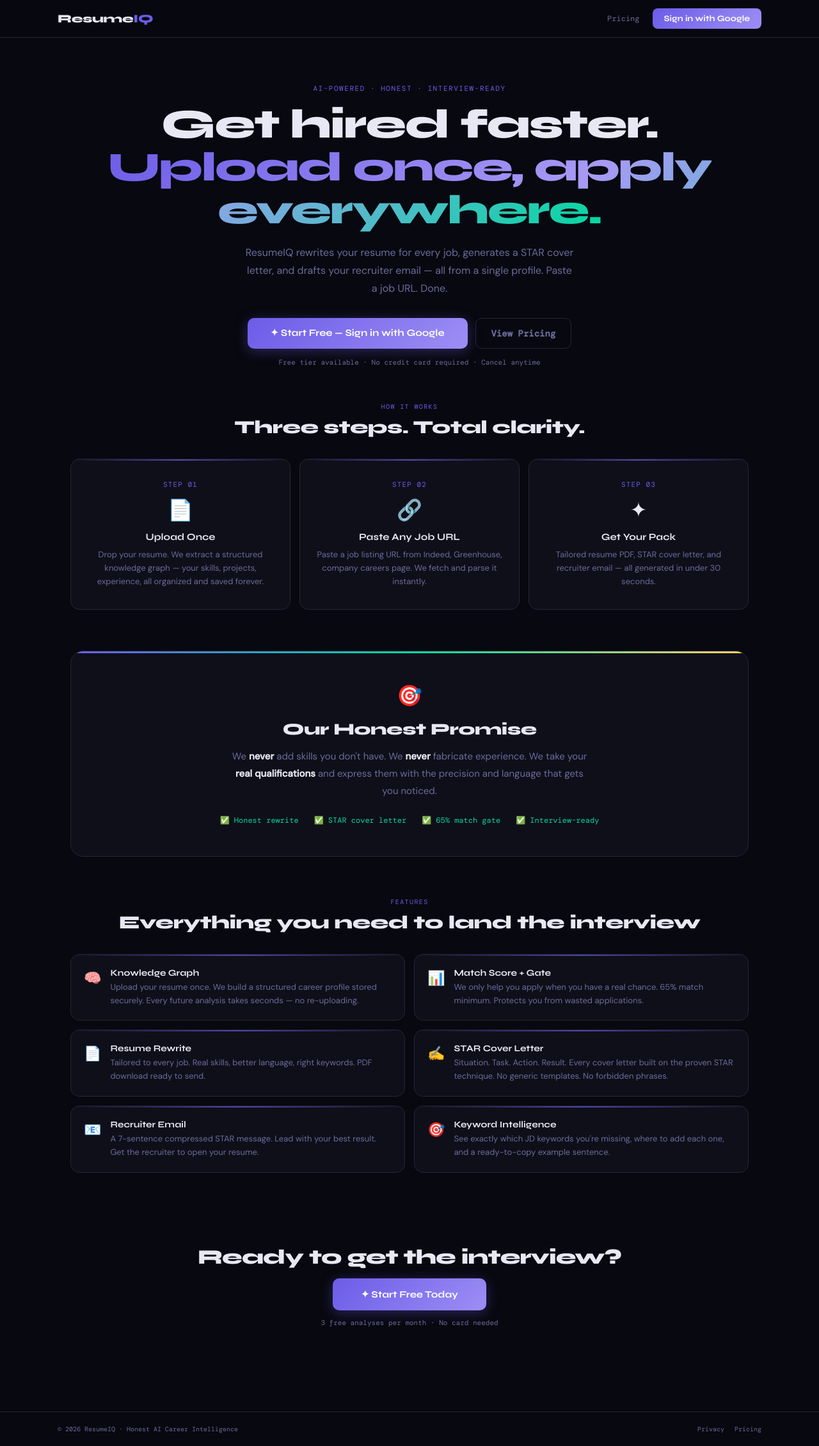
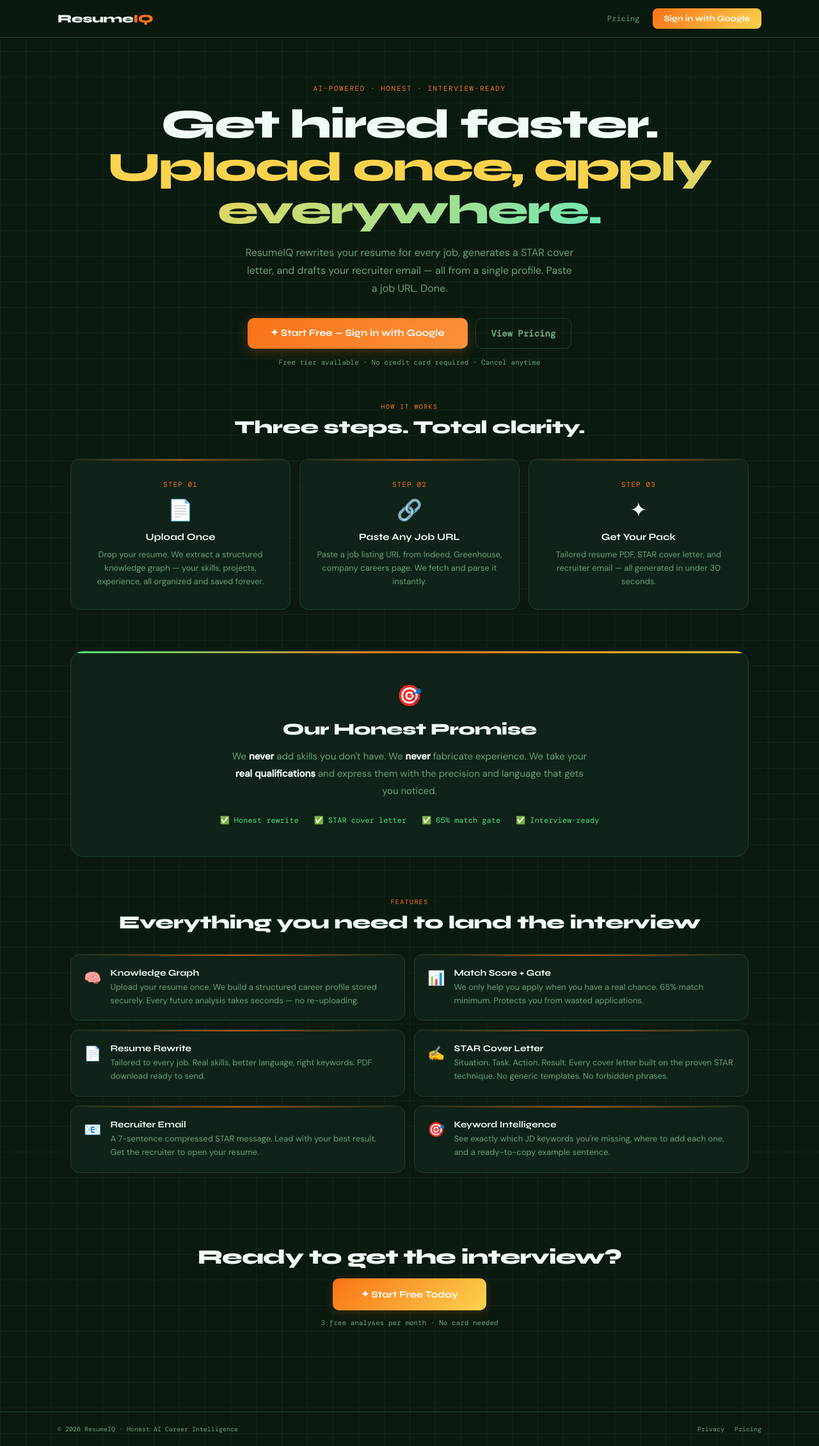
Before and after one commit to Dr-GirijaKaretla/resumeIQ_v2, a Flask app: page / in a window 1280 px wide. Shown: the whole page at 64% size. Run offline with Flask 3, Linux system fonts and the light colour scheme; some libraries are stand-ins or nearby versions.

Commit message:
Add files via upload

```diff
--- a/templates/base.html
+++ b/templates/base.html
@@ -10,18 +10,29 @@
   <style>
     *, *::before, *::after { box-sizing: border-box; margin: 0; padding: 0; }
     :root {
-      --bg: #080810; --surface: #0f0f1a; --surface2: #161624;
-      --border: #252538; --accent: #6c5ce7; --glow: rgba(108,92,231,.35);
-      --green: #00d9a0; --red: #ff6b6b; --yellow: #ffd166;
-      --text: #e8e8f5; --muted: #6b6b9a; --white: #ffffff;
+      /* Green & Orange — warm, bold, premium */
+      --bg:      #0a1a0f;   /* deep forest green-black */
+      --surface: #0f2318;   /* dark green surface */
+      --surface2:#132b1e;   /* slightly lighter green */
+      --border:  #1e4230;   /* green-tinted border */
+      --accent:  #f97316;   /* warm orange — primary CTA */
+      --glow:    rgba(249,115,22,.25);
+      --green:   #4ade80;   /* bright green for success */
+      --red:     #f87171;   /* soft rose for errors */
+      --yellow:  #fbbf24;   /* amber for warnings */
+      --text:    #f0fdf4;   /* near white with green tint */
+      --muted:   #6b9e7a;   /* muted green-grey */
+      --white:   #ffffff;
+      --orange:  #f97316;   /* orange alias */
+      --orange2: #fb923c;   /* lighter orange */
     }
     body {
       background: var(--bg); color: var(--text);
       font-family: 'DM Sans', sans-serif; min-height: 100vh;
       background-image:
-        linear-gradient(var(--border)33 1px, transparent 1px),
-        linear-gradient(90deg, var(--border)33 1px, transparent 1px);
-      background-size: 36px 36px;
+        linear-gradient(rgba(30,66,48,.3) 1px, transparent 1px),
+        linear-gradient(90deg, rgba(30,66,48,.3) 1px, transparent 1px);
+      background-size: 40px 40px;
     }
     @keyframes fadeUp { from{opacity:0;transform:translateY(16px)} to{opacity:1;transform:translateY(0)} }
     @keyframes spin   { to { transform: rotate(360deg); } }
@@ -30,7 +41,7 @@
     /* ── NAV ── */
     nav {
       position: sticky; top: 0; z-index: 100;
-      background: rgba(8,8,16,.92); backdrop-filter: blur(12px);
+      background: rgba(10,26,15,.95); backdrop-filter: blur(12px);
       border-bottom: 1px solid var(--border);
       padding: 0 24px;
     }
@@ -44,7 +55,7 @@
       font-size: 18px; letter-spacing: -.02em; text-decoration: none;
       color: var(--text);
     }
-    .logo span { color: var(--accent); }
+    .logo span { color: #f97316; }
     .nav-links { display: flex; align-items: center; gap: 8px; }
     .nav-link {
       font-family: 'DM Mono', monospace; font-size: 12px;
@@ -55,7 +66,7 @@
     .nav-link.active { color: var(--text); }
     .btn-nav {
       font-family: 'Syne', sans-serif; font-weight: 700; font-size: 13px;
-      background: linear-gradient(135deg, var(--accent), #9d8ef5);
+      background: linear-gradient(135deg, #f97316, #fcd34d);
       color: #fff; border: none; border-radius: 8px;
       padding: 8px 18px; cursor: pointer; text-decoration: none;
       transition: all .2s;
@@ -71,8 +82,8 @@
       padding: 2px 8px; border-radius: 99px;
     }
     .tier-free     { background: rgba(107,107,154,.15); color: var(--muted); border: 1px solid rgba(107,107,154,.3); }
-    .tier-job_hunter { background: rgba(108,92,231,.15); color: #a89af5; border: 1px solid rgba(108,92,231,.3); }
-    .tier-career_pro { background: rgba(0,217,160,.15); color: var(--green); border: 1px solid rgba(0,217,160,.3); }
+    .tier-job_hunter { background: rgba(249,115,22,.15); color: #fcd34d; border: 1px solid rgba(249,115,22,.3); }
+    .tier-career_pro { background: rgba(74,222,128,.15); color: var(--green); border: 1px solid rgba(74,222,128,.3); }
 
     /* ── MAIN WRAPPER ── */
     .wrap { max-width: 1100px; margin: 0 auto; padding: 0 20px 60px; }
@@ -102,21 +113,21 @@
       text-decoration: none; text-align: center;
     }
     .btn-primary {
-      background: linear-gradient(135deg, var(--accent), #9d8ef5);
-      color: #fff; box-shadow: 0 4px 20px var(--glow);
+      background: linear-gradient(135deg, #f97316, #fcd34d);
+      color: #fff; box-shadow: 0 4px 16px rgba(249,115,22,.18);
     }
     .btn-primary:hover { transform: translateY(-2px); box-shadow: 0 8px 28px var(--glow); }
     .btn-primary:disabled { opacity: .5; cursor: not-allowed; transform: none; }
-    .btn-green  { background: linear-gradient(135deg, var(--green), #00b382); color: #080810; }
-    .btn-green:hover { transform: translateY(-2px); box-shadow: 0 8px 24px rgba(0,217,160,.3); }
+    .btn-green  { background: linear-gradient(135deg, var(--green), #22c77a); color: #0a1a0f; }
+    .btn-green:hover { transform: translateY(-2px); box-shadow: 0 8px 24px rgba(74,222,128,.3); }
     .btn-ghost  {
       background: transparent; color: var(--muted);
       border: 1px solid var(--border); font-family: 'DM Mono', monospace;
       font-size: 12px;
     }
     .btn-ghost:hover { color: var(--text); border-color: var(--muted); }
-    .btn-danger { background: rgba(255,107,107,.15); color: var(--red); border: 1px solid rgba(255,107,107,.3); font-family: 'DM Mono', monospace; font-size: 12px; }
-    .btn-danger:hover { background: rgba(255,107,107,.25); }
+    .btn-danger { background: rgba(248,113,113,.15); color: var(--red); border: 1px solid rgba(248,113,113,.3); font-family: 'DM Mono', monospace; font-size: 12px; }
+    .btn-danger:hover { background: rgba(248,113,113,.25); }
 
     /* ── FORM ELEMENTS ── */
     .input {
@@ -138,16 +149,16 @@
     .alert {
       padding: 12px 16px; border-radius: 10px; font-size: 13px; margin-bottom: 16px;
     }
-    .alert-error   { background: rgba(255,107,107,.1); border: 1px solid rgba(255,107,107,.25); color: #ff9090; }
-    .alert-success { background: rgba(0,217,160,.1);   border: 1px solid rgba(0,217,160,.25);   color: var(--green); }
-    .alert-info    { background: rgba(108,92,231,.1);  border: 1px solid rgba(108,92,231,.25);  color: #a89af5; }
-    .alert-warning { background: rgba(255,209,102,.1); border: 1px solid rgba(255,209,102,.25); color: var(--yellow); }
+    .alert-error   { background: rgba(248,113,113,.1); border: 1px solid rgba(248,113,113,.25); color: #ff9090; }
+    .alert-success { background: rgba(74,222,128,.1);   border: 1px solid rgba(74,222,128,.25);   color: var(--green); }
+    .alert-info    { background: rgba(249,115,22,.1);  border: 1px solid rgba(249,115,22,.25);  color: #fcd34d; }
+    .alert-warning { background: rgba(251,191,36,.1); border: 1px solid rgba(251,191,36,.25); color: var(--yellow); }
 
     /* ── TAGS ── */
     .tag { font-family: 'DM Mono', monospace; font-size: 11px; padding: 2px 8px; border-radius: 5px; display: inline-block; margin: 2px; }
-    .tag-match  { background: rgba(0,217,160,.1);   color: var(--green); border: 1px solid rgba(0,217,160,.2); }
-    .tag-miss   { background: rgba(255,107,107,.1); color: var(--red);   border: 1px solid rgba(255,107,107,.2); }
-    .tag-bonus  { background: rgba(108,92,231,.1);  color: #a89af5;      border: 1px solid rgba(108,92,231,.2); }
+    .tag-match  { background: rgba(74,222,128,.1);   color: var(--green); border: 1px solid rgba(74,222,128,.2); }
+    .tag-miss   { background: rgba(248,113,113,.1); color: var(--red);   border: 1px solid rgba(248,113,113,.2); }
+    .tag-bonus  { background: rgba(249,115,22,.1);  color: #fcd34d;      border: 1px solid rgba(249,115,22,.2); }
     .tag-neutral{ background: rgba(255,255,255,.05);color: var(--muted); border: 1px solid var(--border); }
 
     /* ── PROGRESS ── */
--- a/templates/landing.html
+++ b/templates/landing.html
@@ -11,7 +11,7 @@
     </div>
     <h1 class="syne" style="font-size:clamp(2.4rem,6vw,4rem);font-weight:800;letter-spacing:-.03em;line-height:1.05;margin-bottom:18px">
       Get hired faster.<br>
-      <span style="background:linear-gradient(135deg,#6c5ce7,#a89af5,#00d9a0);-webkit-background-clip:text;-webkit-text-fill-color:transparent;background-clip:text">
+      <span style="background:linear-gradient(135deg,#fcd34d,#fcd34d,#6ee7b7);-webkit-background-clip:text;-webkit-text-fill-color:transparent;background-clip:text">
         Upload once, apply everywhere.
       </span>
     </h1>
@@ -20,7 +20,7 @@
       and drafts your recruiter email — all from a single profile. Paste a job URL. Done.
     </p>
     <div style="display:flex;gap:12px;justify-content:center;flex-wrap:wrap">
-      <a href="/auth/login" class="btn btn-primary" style="font-size:15px;padding:14px 36px">
+      <a href="/auth/login" class="btn btn-primary" style="font-size:15px;padding:14px 36px;background:linear-gradient(135deg,#f97316,#fb923c);box-shadow:0 4px 20px rgba(249,115,22,.25)">
         ✦ Start Free — Sign in with Google
       </a>
       <a href="/pricing" class="btn btn-ghost" style="font-size:14px;padding:14px 24px">
@@ -35,7 +35,7 @@
   <!-- HOW IT WORKS -->
   <div style="margin-bottom:64px">
     <div class="text-center mb-2">
-      <div class="mono text-accent" style="font-size:10px;text-transform:uppercase;letter-spacing:.14em">How it works</div>
+      <div style="font-family:'DM Mono',monospace;font-size:10px;text-transform:uppercase;letter-spacing:.14em;color:#f97316">How it works</div>
       <h2 class="syne" style="font-size:1.8rem;font-weight:800;letter-spacing:-.02em;margin-top:8px">Three steps. Total clarity.</h2>
     </div>
     <div class="grid-3" style="margin-top:32px">
@@ -57,7 +57,7 @@
   <!-- THE PROMISE -->
   <div style="margin-bottom:64px">
     <div style="background:var(--surface);border:1px solid var(--border);border-radius:20px;padding:48px;text-align:center;position:relative;overflow:hidden">
-      <div style="position:absolute;top:0;left:0;right:0;height:3px;background:linear-gradient(90deg,#6c5ce7,#00d9a0,#ffd166)"></div>
+      <div style="position:absolute;top:0;left:0;right:0;height:3px;background:linear-gradient(90deg,#4ade80,#f97316,#fbbf24)"></div>
       <div style="font-size:32px;margin-bottom:16px">🎯</div>
       <h2 class="syne" style="font-size:1.6rem;font-weight:800;letter-spacing:-.02em;margin-bottom:14px">Our Honest Promise</h2>
       <p style="font-size:15px;line-height:1.8;max-width:560px;margin:0 auto;color:var(--muted)">
@@ -68,7 +68,7 @@
       </p>
       <div style="margin-top:24px;display:flex;gap:24px;justify-content:center;flex-wrap:wrap">
         {% for item in [('✅','Honest rewrite'),('✅','STAR cover letter'),('✅','65% match gate'),('✅','Interview-ready')] %}
-        <div class="mono" style="font-size:12px;color:var(--green)">{{ item[0] }} {{ item[1] }}</div>
+        <div class="mono" style="font-size:12px;color:#4ade80">{{ item[0] }} {{ item[1] }}</div>
         {% endfor %}
       </div>
     </div>
```
